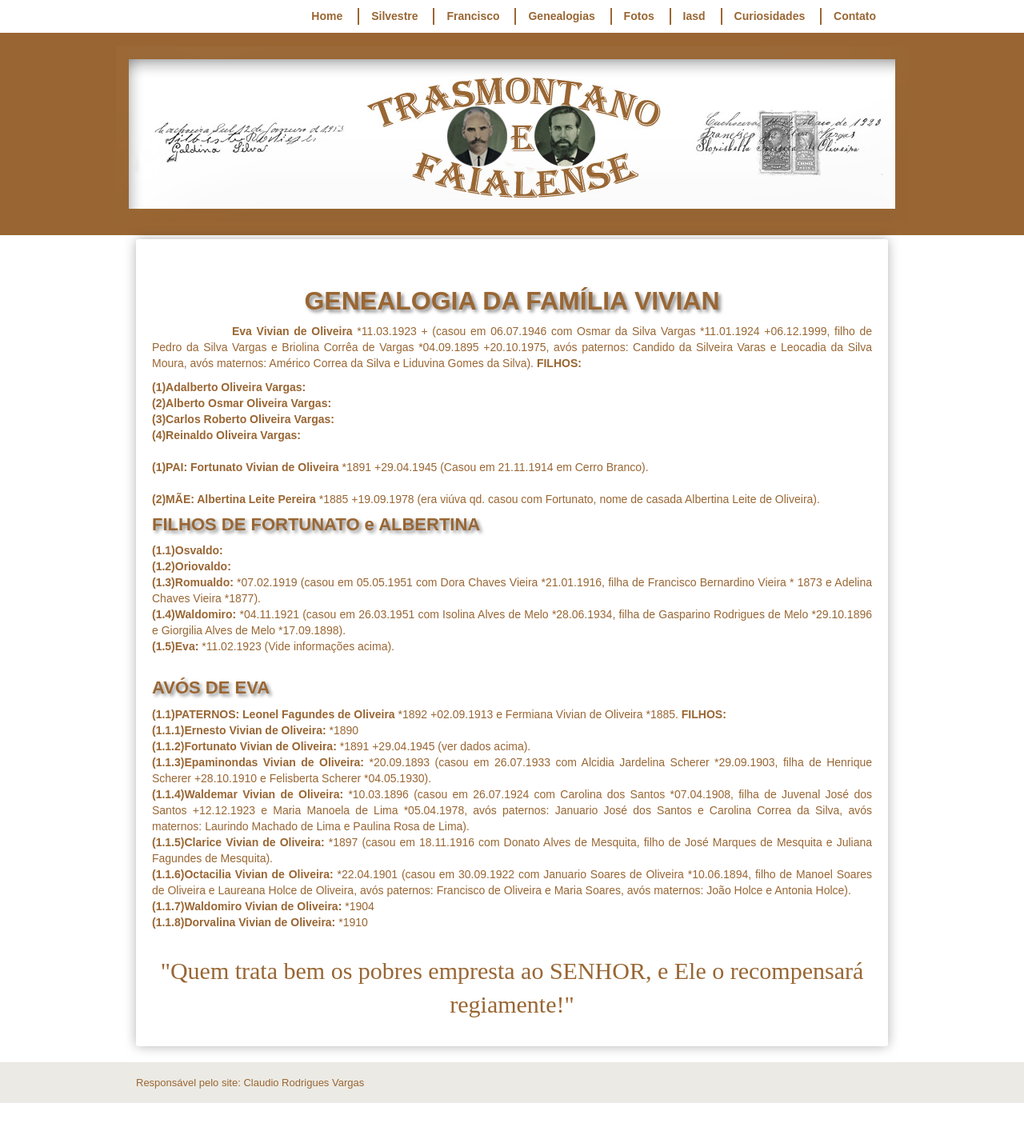
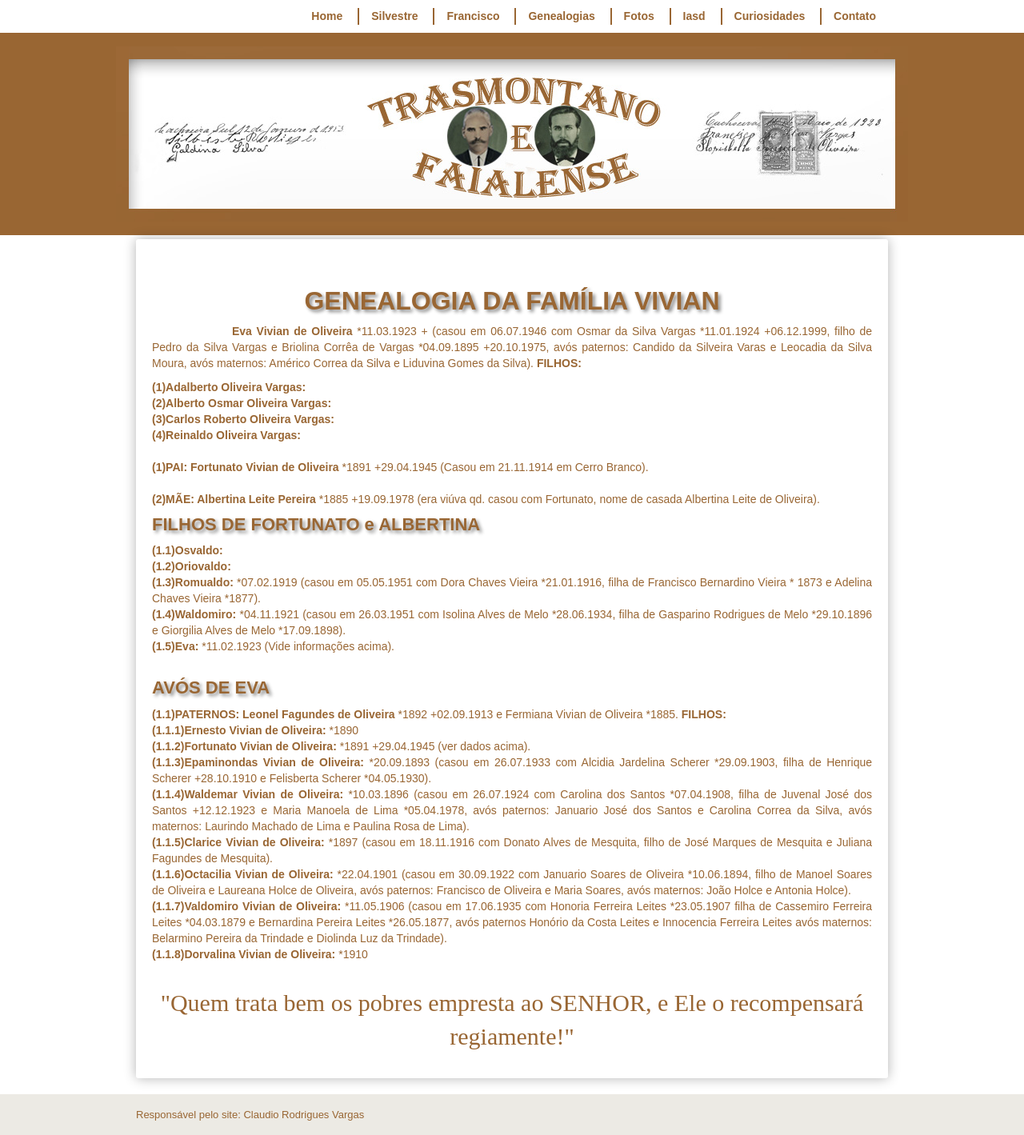
Before and after one commit to claudiovargas1955/claudiovargas1955.github.io, a Jekyll site: the page built from _pages/familia-vivian.html, in a window 1280 px wide. Shown: the whole page at 80% size. Built offline with Jekyll 4.4.1, drawn with Linux system fonts in a browser that asks for light colours; some web fonts are replaced; before the commit the page ends 1379 px from its top, so only the background shows below that.

Commit message:
Update familia-vivian.html

```diff
--- a/_pages/familia-vivian.html
+++ b/_pages/familia-vivian.html
@@ -131,7 +131,9 @@ e Adelina Chaves Vieira *1877).<br>
   <b>(1.1.6)Octacilia Vivian de Oliveira: </b>*22.04.1901 (casou em 30.09.1922 com Januario Soares de Oliveira *10.06.1894, filho de
   Manoel Soares de Oliveira e Laureana Holce de Oliveira, avós paternos: Francisco de Oliveira e Maria Soares, avós maternos: João
   Holce e Antonia Holce).<br>
-  <b>(1.1.7)Waldomiro Vivian de Oliveira: </b>*1904 <br>
+  <b>(1.1.7)Valdomiro Vivian de Oliveira: </b>*11.05.1906 (casou em 17.06.1935 com Honoria Ferreira Leites *23.05.1907 filha de Cassemiro
+  Ferreira Leites *04.03.1879 e Bernardina Pereira Leites *26.05.1877, avós paternos Honório da Costa Leites e Innocencia Ferreira Leites
+  avós maternos: Belarmino Pereira da Trindade e Diolinda Luz da Trindade). <br>
   <b>(1.1.8)Dorvalina Vivian de Oliveira: </b>*1910 <br><br>
 
 
```
